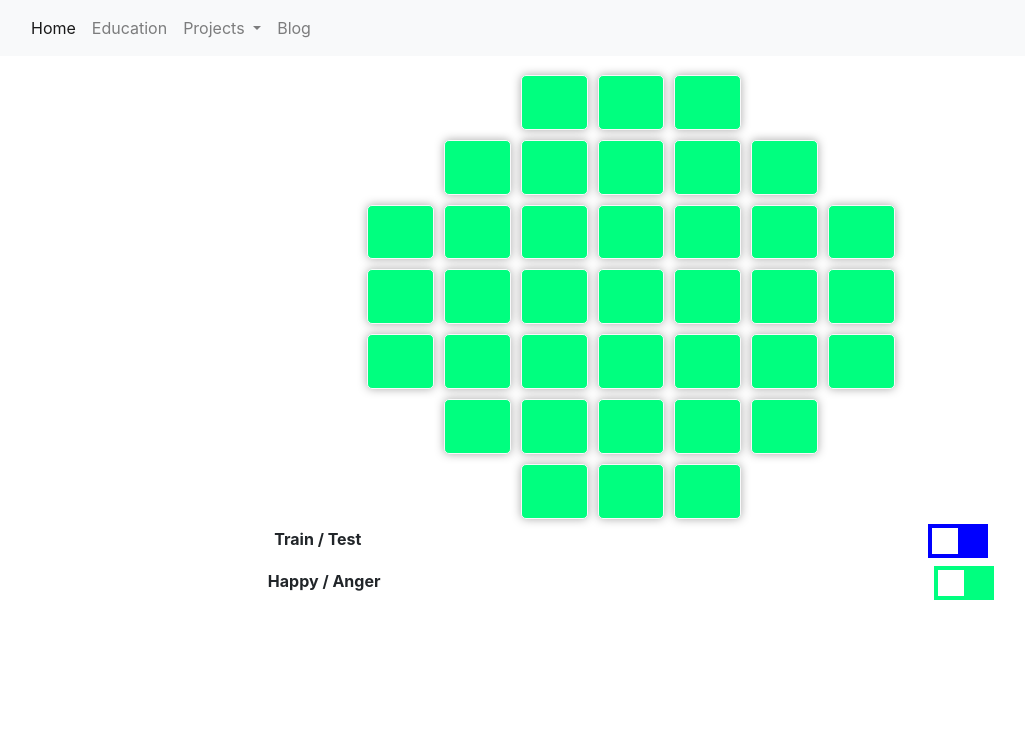
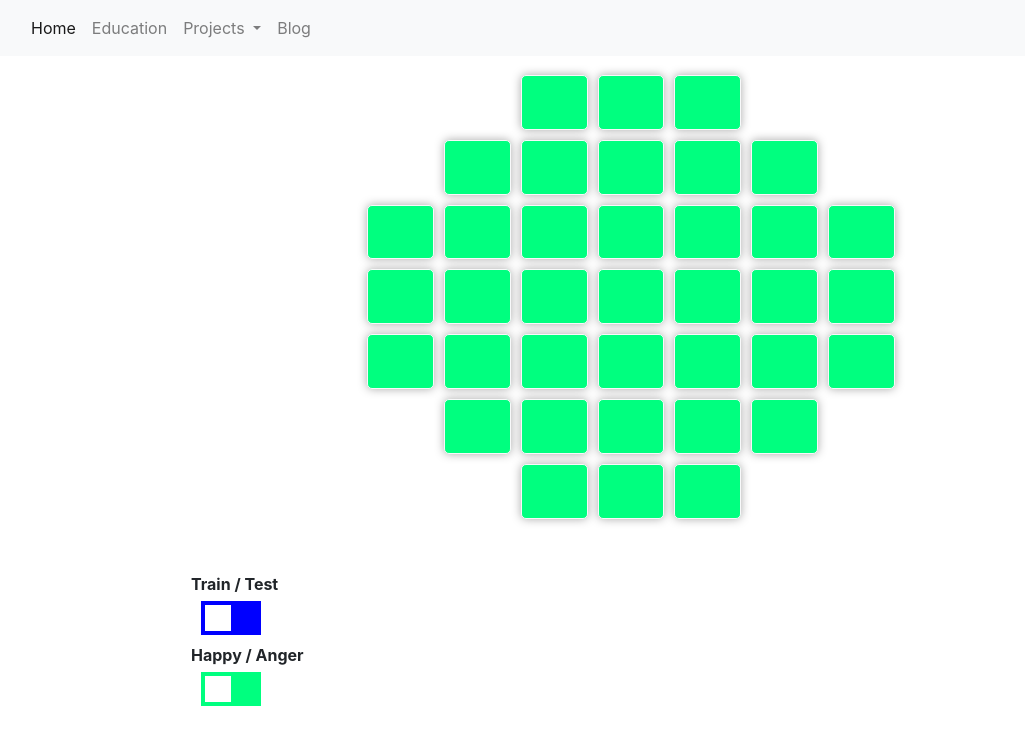
Before and after one commit to TravisGM92/web_proj2, a plain HTML site: page index.html in a window 1280 px wide. Shown: the whole page, without its empty margins (9-1034 px from the left). Drawn offline with nearby package versions, Linux system fonts and the light colour scheme.

Commit message:
Change styling, allow toggle buttons and their text to be closer together

```diff
--- a/index.html
+++ b/index.html
@@ -118,24 +118,26 @@
       <div class="flex-item btn btn-light"></div>
       <div class="flex-item btn btn-light"></div>
     </div>
+    <br>
+    <br>
     <!-- end of G row -->
 
     <!-- Toggle Row -->
-    <div class="allrows">
+    <div class="toggles">
       <span style="font-weight: bold;">Train / Test</span>
-      <label class="switch">
-        <input type="checkbox">
-        <span class="slider mode"></span>
-      </label>
     </div>
+    <label class="switch">
+      <input type="checkbox">
+      <span class="slider mode"></span>
+    </label>
 
-    <div class="allrows">
+    <div class="toggles">
       <span style="font-weight: bold;">Happy / Anger</span>
-      <label class="switch">
-        <input type="checkbox">
-        <span class="slider emo"></span>
-      </label>
     </div>
+    <label class="switch">
+      <input type="checkbox">
+      <span class="slider emo"></span>
+    </label>
     <!-- end of toggles -->
 
     <!-- end of squares on homepage -->
--- a/styles/toggles.css
+++ b/styles/toggles.css
@@ -3,6 +3,9 @@
   display: inline-block;
   width: 60px;
   height: 34px;
+  margin-left: 210px;
+  margin-top: 5px;
+
 }
 
 .switch input {
@@ -65,3 +68,7 @@ input:checked + .slider:before {
 .slider.round:before {
   border-radius: 50%;
 }
+
+.toggles {
+  margin-left: 200px;
+}
```
